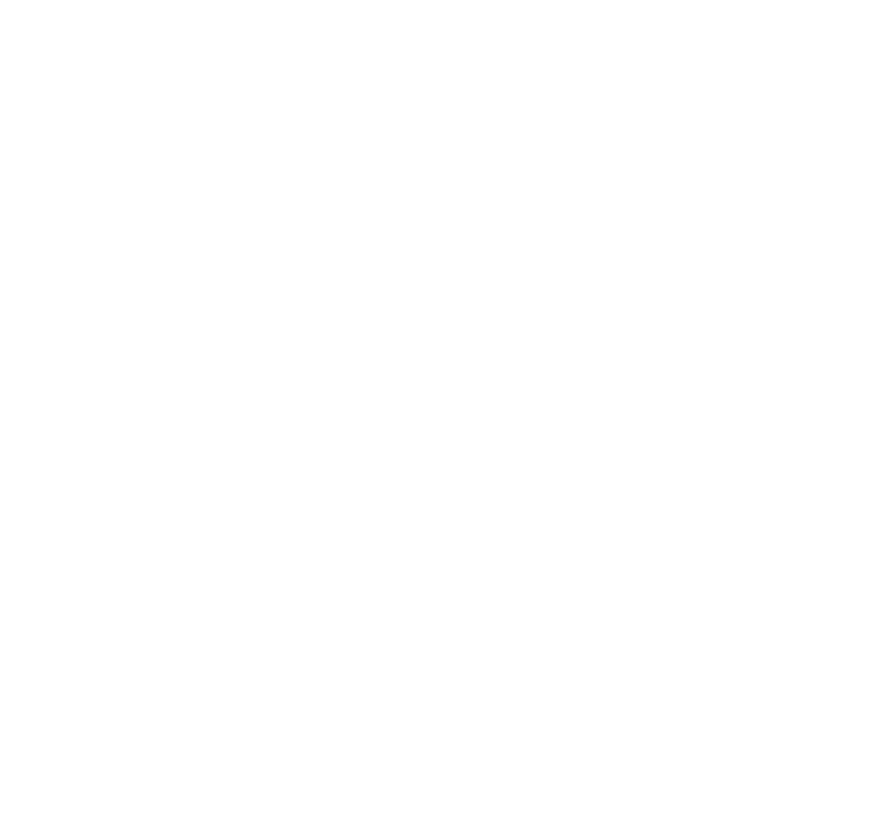
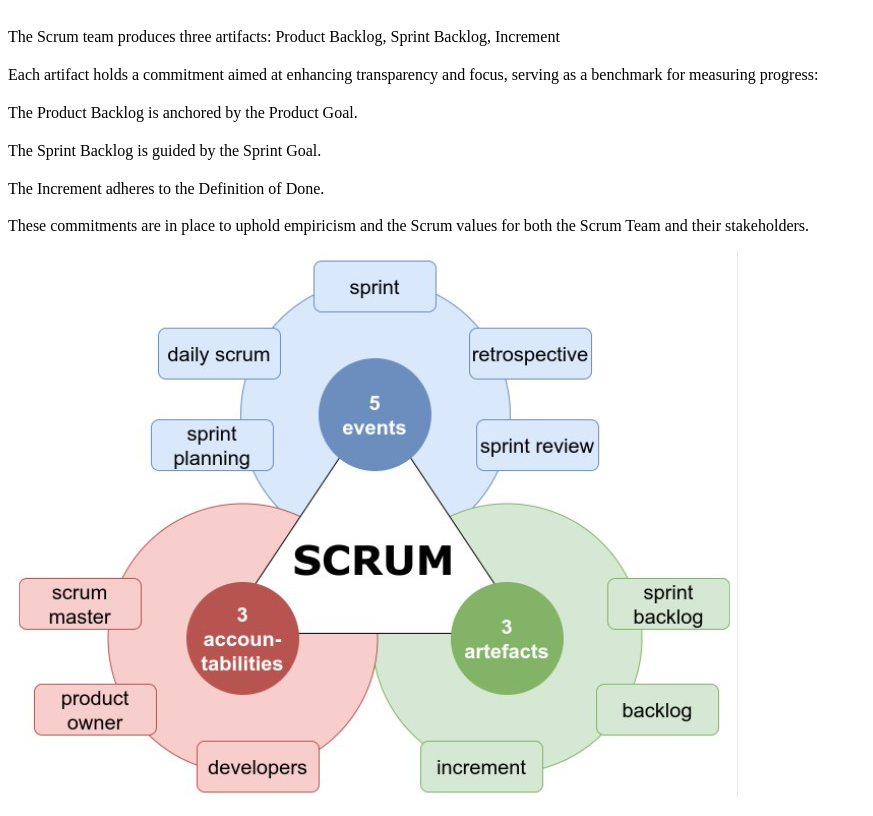
Before and after one commit to Wilma-Norman/Scrum-Project-assignment, a React (Vite) app: page /artifacts in a window 1280 px wide. Shown: the whole page, without its empty margins (0-873 px from the left). Built offline with nearby package versions, Linux system fonts and the light colour scheme.

Commit message:
added Produce section under Artifacts and css

```diff
--- /dev/null
+++ b/src/Components/Artifacts/Produces/index.jsx
@@ -0,0 +1,19 @@
+import styles from './Produces.module.css'
+import { Artifacts } from '../../../data/data'
+import Card from '../../Card'
+
+const Produces = () => {
+    return (
+        <div className={styles.twoColumnTextContainer}>
+            <Card text={Artifacts.whatText}/>
+            <Card text={Artifacts.whatTextTwo}/>
+            <Card text={Artifacts.bulletOne}/>
+            <Card text={Artifacts.bulletTwo}/>
+            <Card text={Artifacts.bulletThree}/>
+            <Card text={Artifacts.whatTextThree}/>
+            <img src={Artifacts.scrumAllPartsImgSource} alt=""/>
+        </div>
+
+    )
+}
+export default Produces
--- a/src/Pages/Artifacts/index.jsx
+++ b/src/Pages/Artifacts/index.jsx
@@ -1,7 +1,8 @@
+import Produces from "../../Components/Artifacts/Produces"
 const Artifacts = () => {
     return(
         <>
-
+            <Produces/>
         </>
     )
 }
```
Also changed, not shown: src/Components/Artifacts/Produces/Produces.module.css (added).
